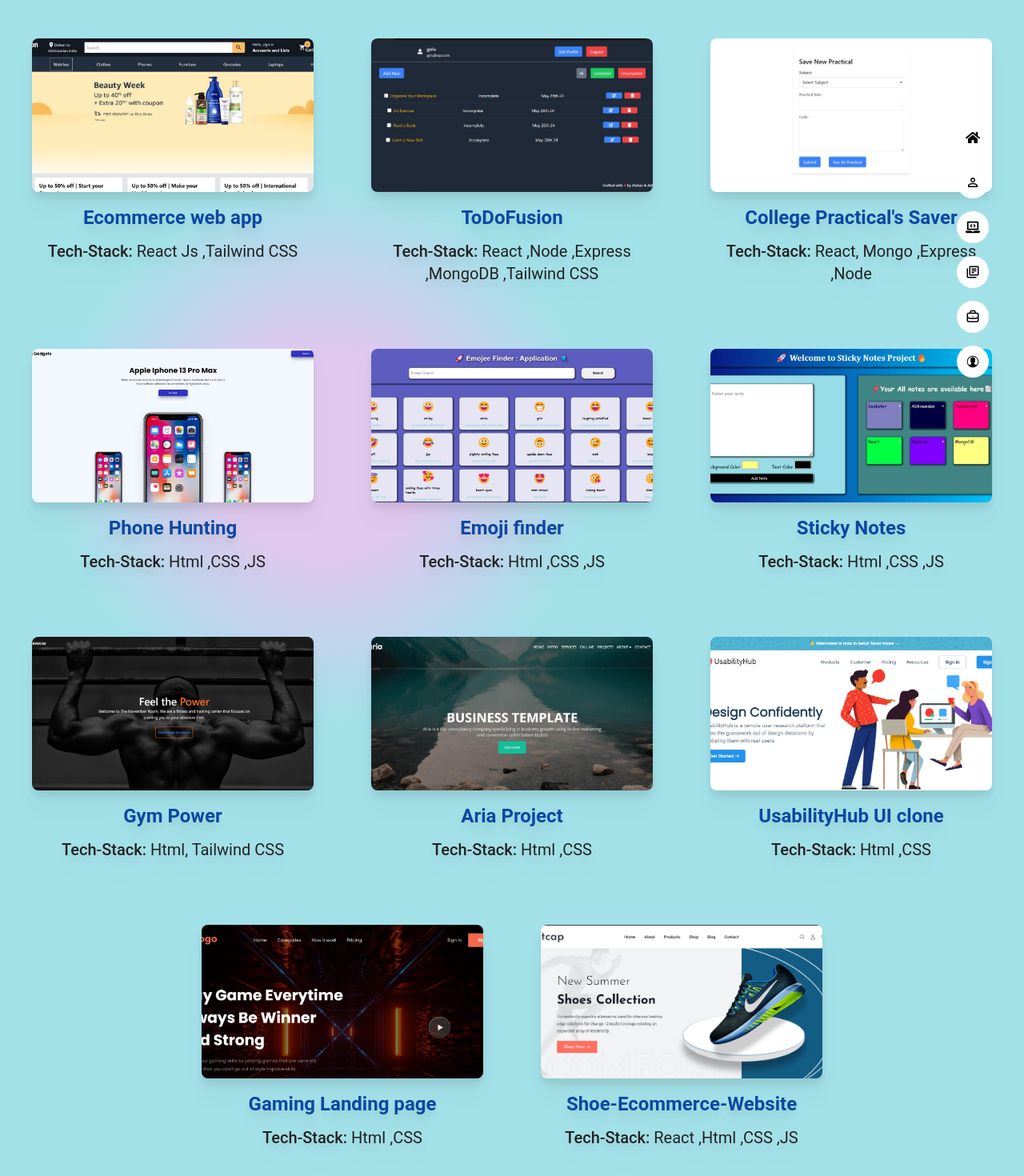
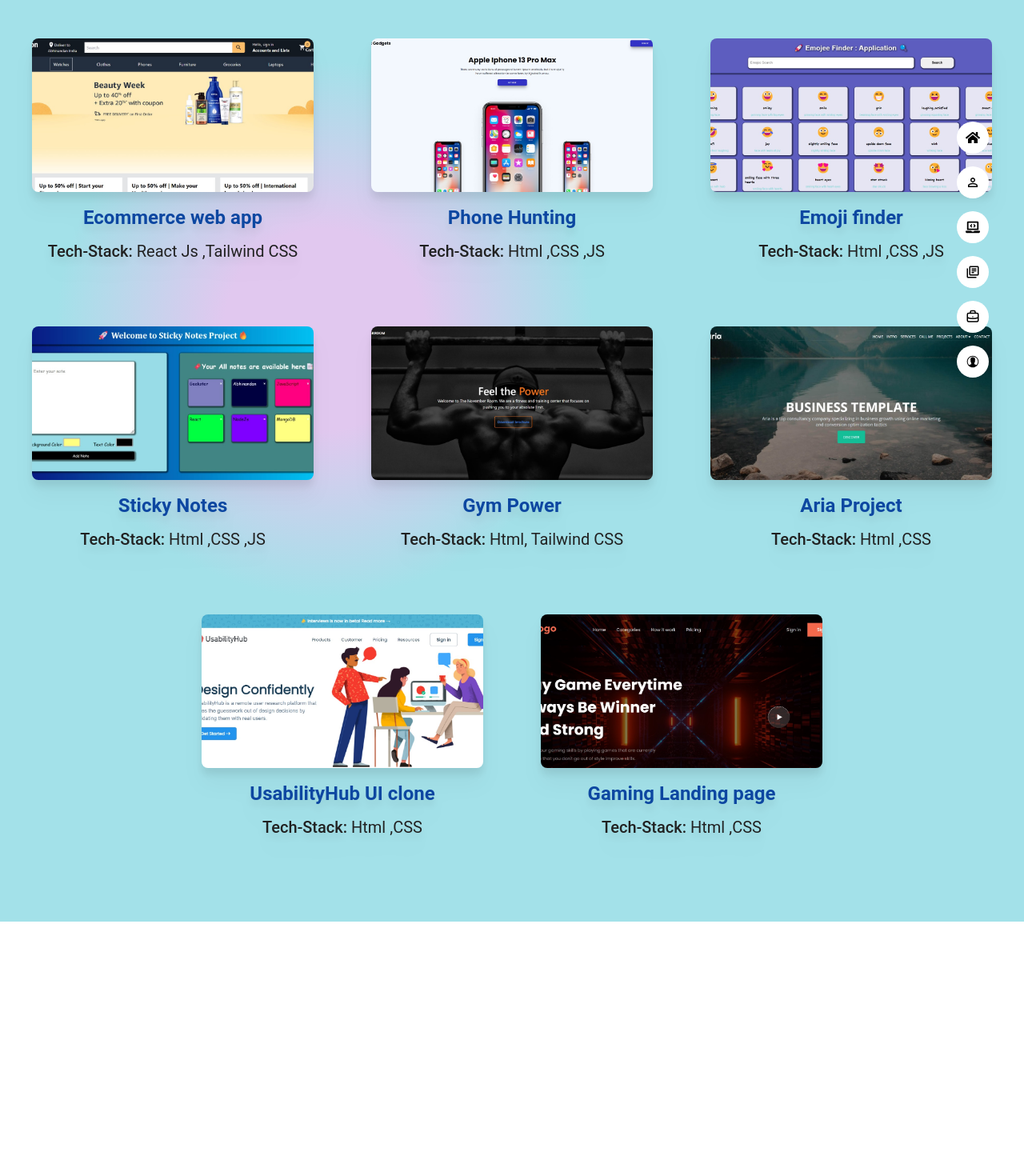
Before and after one commit to Abhinandan411/My_Portfolio, a React (Vite) app: page /projects in a window 1280 px wide. Shown: the part 86-1556 px from the top of the page at 80% size. After the commit the page ends 1238 px from the top, so only its background shows below. Built offline with nearby package versions, Linux system fonts and the light colour scheme.

Commit message:
added some project data

```diff
--- a/src/Components/Projects/ProjectData.js
+++ b/src/Components/Projects/ProjectData.js
@@ -18,20 +18,6 @@ export const MernProjectData = [
     techstack: " React Js ,Tailwind CSS ",
     live: "https://amazon-ui-clone-with-react.vercel.app/",
     github: "https://github.com/Abhinandan411/Amazon-Clone-with-React?tab=readme-ov-file",
-  },
-  {
-    img: ToDoFusion,
-    title: "ToDoFusion",
-    techstack: " React ,Node ,Express ,MongoDB ,Tailwind CSS",
-    live: "",
-    github: "",
-  },
-  {
-    img: practical,
-    title: "College Practical's Saver",
-    techstack: " React, Mongo ,Express ,Node",
-    live: "",
-    github: "",
   },
   {
     img:PhoneHunting ,
@@ -82,11 +68,5 @@ export const MernProjectData = [
     live: "https://whimsical-custard-834fb4.netlify.app/",
     github: "https://github.com/Abhinandan411/Web-Pages_Using_HTML_CSS/tree/master/Gaming_Landing_page",
   },
-  {
-    img: AiSum,
-    title: "Shoe-Ecommerce-Website",
-    techstack: " React ,Html ,CSS ,JS",
-    live: "",
-    github: "",
-  },
+
 ];
```
